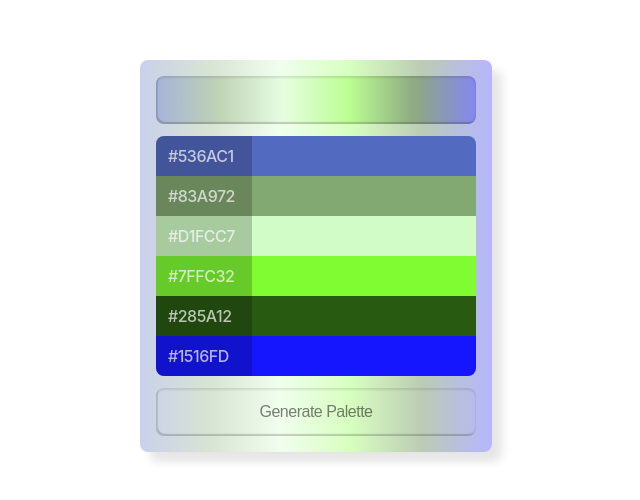
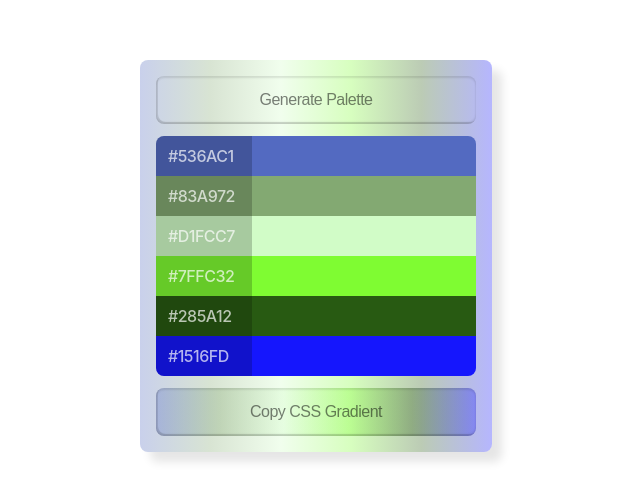
Before and after one commit to juanfalibene/03-color-palette, a plain HTML site: page index.html in a window 1280 px wide. Shown: the part 154-654 px from the top of the page, without its empty margins (324-964 px from the left). Drawn offline with Linux system fonts and the light colour scheme.

Commit message:
btn copy CSS added

```diff
--- a/index.html
+++ b/index.html
@@ -10,9 +10,9 @@
   </head>
   <body>
     <div class="container">
-      <div class="colorSample"></div>
+      <button id="btnUpdate">Generate Palette</button>
       <div class="paletteContainer" id="paletteContainer"></div>
-      <button id="btnUpdate">Generate Palette</button>
+      <button id="btnCopy" class="colorSample">Copy CSS Gradient</button>
     </div>
     <!-- defer para carga de script al final del body-->
   </body>
```
